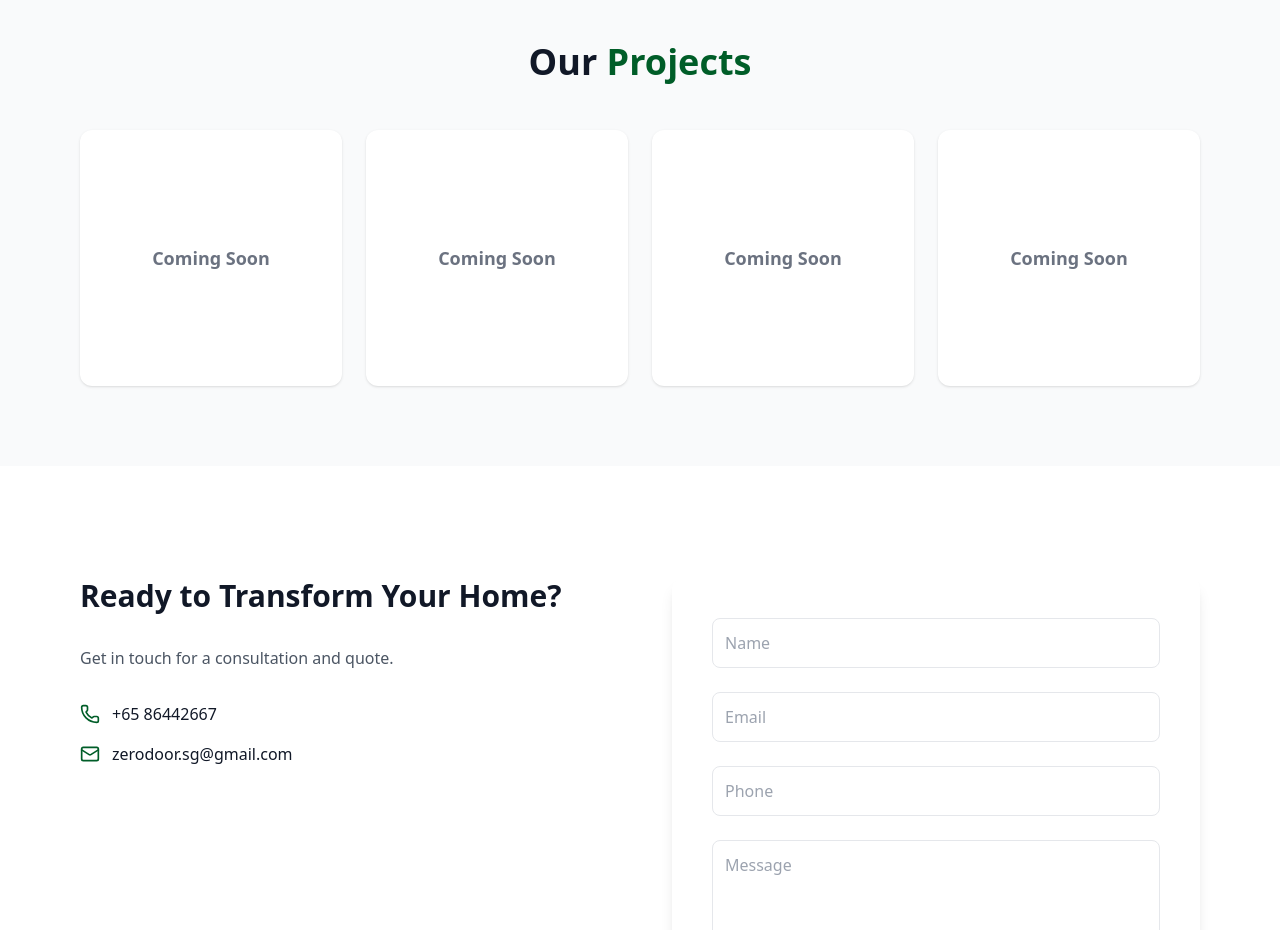
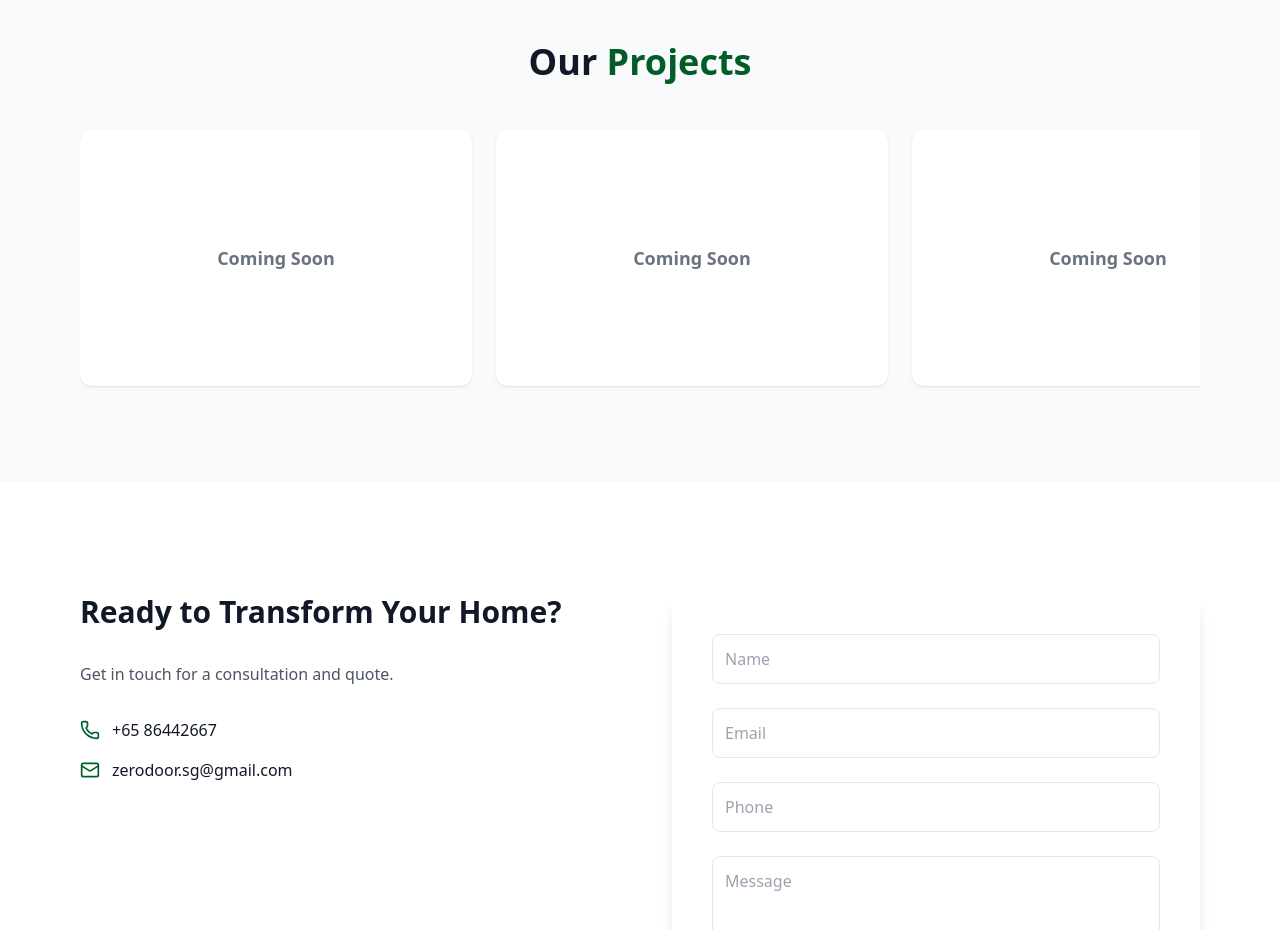
Before and after one commit to brandonkimchi/zeroapp, a React (Vite) app: page / in a window 1280 px wide. Shown: the part 2200-3130 px from the top of the page. Built offline with nearby package versions, Linux system fonts and the light colour scheme.

Commit message:
more fixes

```diff
--- a/src/pages/HomePage.tsx
+++ b/src/pages/HomePage.tsx
@@ -33,7 +33,7 @@ export default function HomePage() {
   }
 
   return (
-    <div className="flex flex-col bg-white text-gray-900 font-sans overflow-x-hidden">
+    <div className="flex flex-col bg-white text-gray-900 font-sans">
       {/* Header */}
       <Header />
 
@@ -160,7 +160,8 @@ export default function HomePage() {
               className="relative"
             >
               <div className="w-full max-w-sm sm:max-w-md lg:max-w-lg mx-auto">
-                {/* your SVG here (unchanged) */}
+                {/* SVG unchanged */}
+                {/* ... keep your SVG layers here ... */}
               </div>
             </motion.div>
 
@@ -235,8 +236,7 @@ export default function HomePage() {
             Our <span className="text-[#005d28]">Projects</span>
           </motion.h2>
 
-          {/* changed from horizontal scroll to responsive grid */}
-          <div className="grid grid-cols-1 sm:grid-cols-2 lg:grid-cols-4 gap-6">
+          <div className="flex gap-4 sm:gap-6 overflow-x-auto pb-4 snap-x snap-mandatory scrollbar-hide">
             {Array(4)
               .fill(null)
               .map((_, idx) => (
@@ -245,7 +245,7 @@ export default function HomePage() {
                   initial={{ opacity: 0, y: 30 }}
                   whileInView={{ opacity: 1, y: 0 }}
                   transition={{ duration: 0.6, delay: idx * 0.1 }}
-                  className="bg-white rounded-xl shadow hover:shadow-lg transition flex items-center justify-center h-48 sm:h-64"
+                  className="snap-center flex-shrink-0 w-[85%] sm:w-[60%] md:w-[45%] lg:w-[35%] bg-white rounded-xl shadow hover:shadow-lg transition flex items-center justify-center h-48 sm:h-64"
                 >
                   <span className="text-gray-500 text-base sm:text-lg font-semibold">
                     Coming Soon
```
